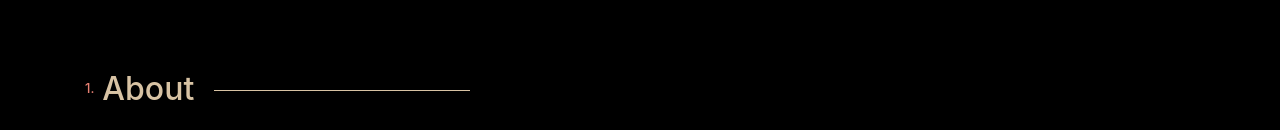
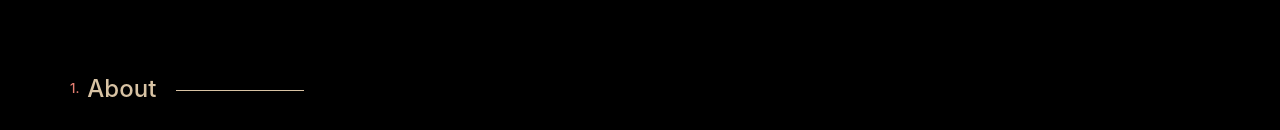
Before and after one commit to takiuddin93/takiuddin93.github.io, an Angular app: page / in a window 1280 px wide. Shown: the part 850-980 px from the top of the page. Built offline with nearby package versions, Linux system fonts and the light colour scheme.

Commit message:
about modified

```diff
--- a/src/about/about.component.css
+++ b/src/about/about.component.css
@@ -5,13 +5,14 @@
   align-items: center;
   width: 100%;
   white-space: nowrap;
+  font-size: 24px;
 }
 
 .about-text::after {
   content: "";
   display: block;
   height: 1px;
-  width: 256px;
+  width: 128px;
   background-color: #D8C3A4;
   position: relative;
   top: 2px;
--- a/src/about/about.component.html
+++ b/src/about/about.component.html
@@ -2,8 +2,8 @@
 <section>
   <div id="about" class="container d-flex vh-100 align-items-center">
     <div class="row text-left">
+      <h2 class="my-1 about-text mb-4" style="color: #D8C3A4;"><span style="font-size: small; color: #E88073; padding-right: 8px;">1.</span>About</h2>
       <div class="col-lg-8 mx-auto">
-        <h2 class="my-1 about-text mb-4" style="color: #D8C3A4;"><span style="font-size: small; color: #E88073; padding-right: 8px;">1.</span>About</h2>
         <p class="mx-auto mt-8 mb-4" style="color: #8E8D89;">I am a Mobile Applications Developer with a passion for
           frontend design and development based in Dhaka. I enjoys building
           hardwares and software applications that are connected to the internet. I develop
@@ -23,7 +23,6 @@
           <li class="skills">Python</li>
           <li class="skills">Adobe XD &amp; Illustrator</li>
         </ul>
-
       </div>
       <div class="col-lg-4 mx-auto my-auto text-right">
         <img src="assets/taki-uddin-2.jpg" class="img-fluid me" alt="Taki Uddin" width="256" height="256" no-repeat>
```
